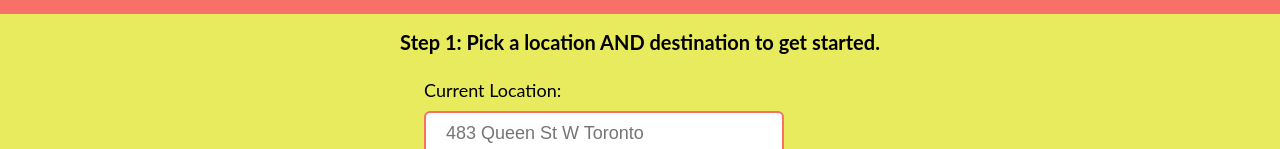
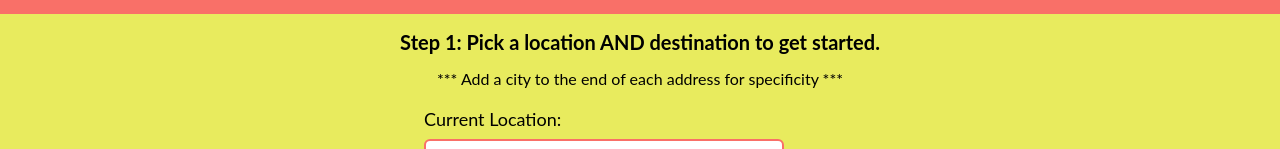
Before and after one commit to capibara33/podcastPrioritizer, a React (Create React App) app: page / in a window 1280 px wide. Shown: the part 158-307 px from the top of the page. Built offline with nearby package versions, Linux system fonts and the light colour scheme; no server answers.

Commit message:
added notes under each step text element

```diff
--- a/src/components/LocationForm.js
+++ b/src/components/LocationForm.js
@@ -107,6 +107,7 @@ const noRoute = () => {
   return (
     <>
       <h2>Step 1: Pick a location AND destination to get started.</h2>
+      <p className="stepOneNote">*** Add a city to the end of each address for specificity ***</p>
       <div className="locationFormContainer">
         <form action="submit" className="wrapper locationForm" onSubmit={handleLocationSubmit}>
           <div className="locationInputs">
@@ -126,7 +127,7 @@ const noRoute = () => {
       {walkResponse.length === 0 ? '' :
         <div className="wrapper transportationContainer">
             <h2>Step 2: Tell us how you want to get there.</h2>
-            <p>***We do not recommend using headphones while biking. Use your best judgement***</p>
+            <p className="stepTwoNote">***We do not recommend using headphones while biking. Use your best judgement***</p>
             <div className="transportIconContainer">
               <button aria-label="transportation method: walk"
                 onClick={()=>{
--- a/src/components/PodcastResults.js
+++ b/src/components/PodcastResults.js
@@ -14,7 +14,7 @@ const PodcastResults = (props) => {
 
         <section className="podcastResults" name="results" id="results">
             {/* This ternary allows the h2 to append if the array is not empty */}
-            {podcastInfo.length !== 0 && <h2> Step 4: Profit</h2>}
+            {podcastInfo.length !== 0 && <h2> Step 4: Pick a podcast.</h2>}
             <div className="wrapper podcastResultsContainer">
                 <ul className="podcastsList">
                     {/* This ternary maps through the podcast components when it receives data from the podcast form */}
--- a/src/components/PodcastSearch.js
+++ b/src/components/PodcastSearch.js
@@ -67,8 +67,9 @@ const PodcastSearch = (props) => {
 		<section className="wrapper podcastForm">
 		{commuteTime === 0 ? '' :
 		<>
-			<h2>Step 3: Search for Podcast Title or Keyword.</h2>
-			<form action=""className="podcastSearchForm" >
+			<h2>Step 3: Search for Podcast by title, genre, or topic.</h2>
+			<p className="stepThreeNote">*** Commutes longer than five hours may affect podcast results ***</p>
+			<form action=""className="podcastSearchForm">
 				<label htmlFor="podcastSearch" aria-label="Step 3: Search for Podcast Title or Keyword."></label>
 				<input type="text" placeholder="Corgis, Nicolas cage, Manga" id="podcastSearch" name="podcastSearch" onChange={handlePodcastSearch} value={userSearch} required/>
 				<div className="podcastButtonContainer">
--- a/src/styles/App.css
+++ b/src/styles/App.css
@@ -182,7 +182,9 @@ a {
     text-align: center;
 }
 
-.transportationContainer p {
+.stepOneNote,
+.stepTwoNote,
+.stepThreeNote {
     text-align: center;
     font-size: 0.8rem;
 }
@@ -231,6 +233,7 @@ a {
 .mapContainer {
     display: flex;
     justify-content: center;
+    align-items: center;
     margin: 1rem 0;
   }
 
@@ -401,12 +404,6 @@ footer img {
     font-weight: bolder;
 }
 
-.mapContainer {
-  display: flex;
-  justify-content: center;
-  margin: 1rem 0;
-}
-
 .giph {
     border: 0;
     display: block;
```
